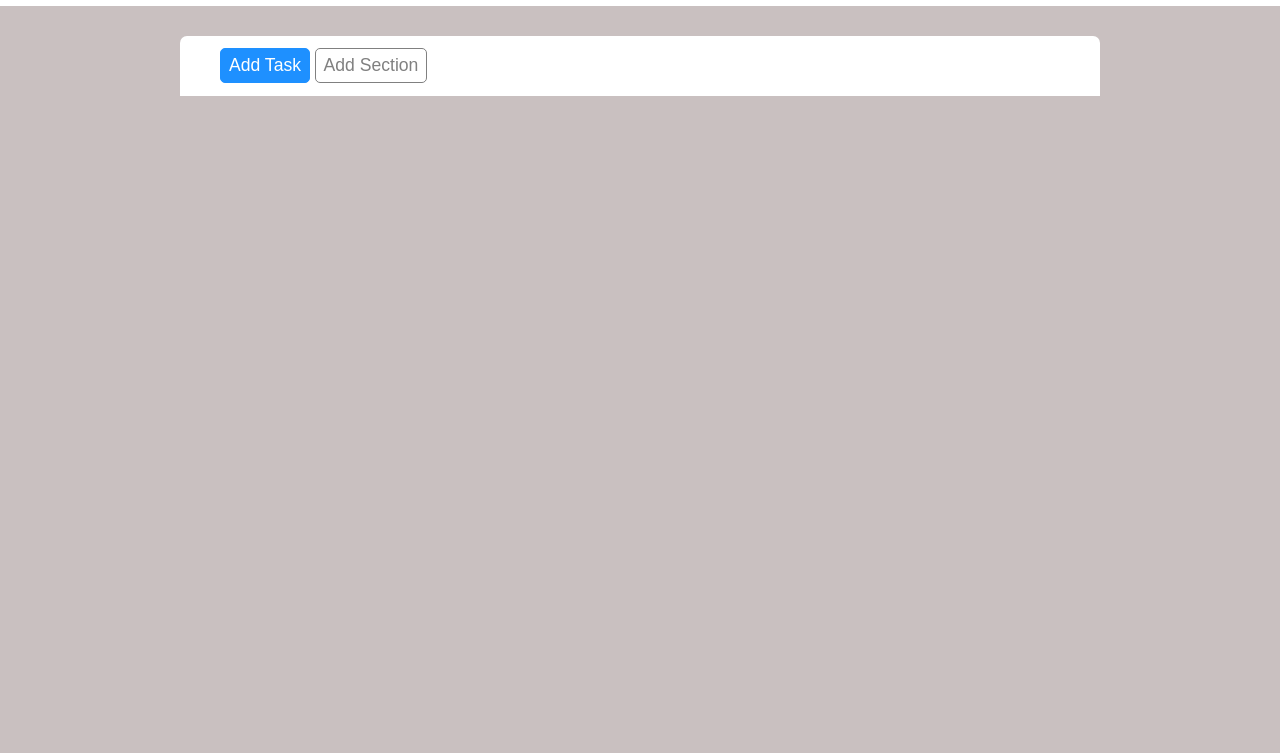
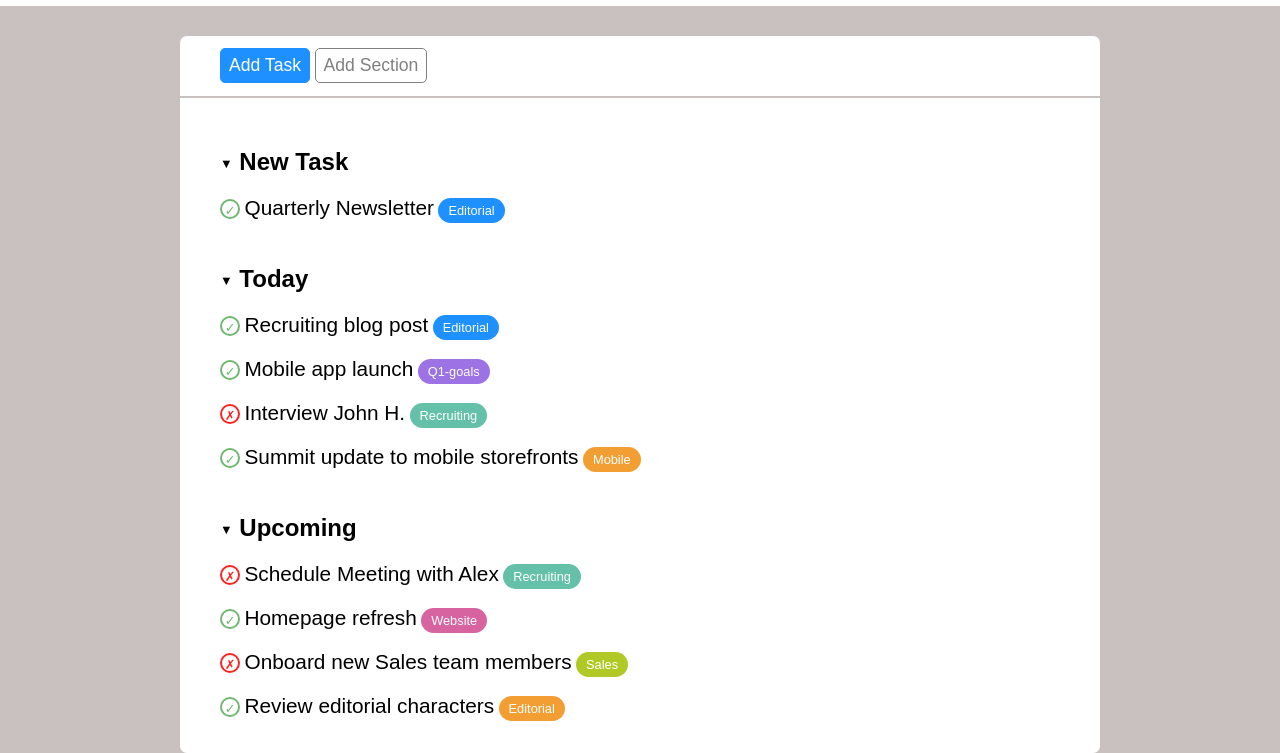
Before and after one commit to ariannacostanzo/html-css-toboolist, a plain HTML site: page index.html in a window 1280 px wide. Shown: the part 74-827 px from the top of the page. Before the commit the page ends 800 px from the top, so only its background shows below. Drawn offline with Linux system fonts and the light colour scheme.

Commit message:
finished main sections

```diff
--- a/index.html
+++ b/index.html
@@ -24,6 +24,70 @@
                     <button>Add Section</button>
                 </div>
             </header>
+            <div class="main-sections-container">
+                <section class="main-section">
+                    <div class="section-title">
+                        <h2><span class="triangle-down">&#9660;</span> New Task</h2>
+                    </div>
+                    <div class="section-content-container">
+                        <span class="checkbox checkbox-green">&check;</span>
+                        <span class="text-normal">Quarterly Newsletter</span>
+                        <span class="text-label text-label-blue">Editorial</span>
+                    </div>
+                </section>
+                <section class="main-section">
+                    <div class="section-title">
+                        <h2><span class="triangle-down">&#9660;</span> Today</h2>
+                    </div>
+                    <div class="section-content-container">
+                        <span class="checkbox checkbox-green">&check;</span>
+                        <span class="text-normal">Recruiting blog post</span>
+                        <span class="text-label text-label-blue">Editorial</span>
+                    </div>
+                    <div class="section-content-container">
+                        <span class="checkbox checkbox-green">&check;</span>
+                        <span class="text-normal">Mobile app launch</span>
+                        <span class="text-label text-label-violet">Q1-goals</span>
+                    </div>
+                    <div class="section-content-container">
+                        <span class="checkbox checkbox-red">&cross;</span>
+                        <span class="text-normal">Interview John H.</span>
+                        <span class="text-label text-label-green">Recruiting</span>
+                    </div>
+                    <div class="section-content-container">
+                        <span class="checkbox checkbox-green">&check;</span>
+                        <span class="text-normal">Summit update to mobile storefronts</span>
+                        <span class="text-label text-label-orange">Mobile</span>
+                    </div>
+                </section>
+                <section class="main-section">
+                    <div class="section-title">
+                        <h2><span class="triangle-down">&#9660;</span> Upcoming</h2>
+                    </div>
+                    <div class="section-content-container">
+                        <span class="checkbox checkbox-red">&cross;</span>
+                        <span class="text-normal">Schedule Meeting with Alex</span>
+                        <span class="text-label text-label-green">Recruiting</span>
+                    </div>
+                    <div class="section-content-container">
+                        <span class="checkbox checkbox-green">&check;</span>
+                        <span class="text-normal">Homepage refresh</span>
+                        <span class="text-label text-label-pink">Website</span>
+                    </div>
+                    <div class="section-content-container">
+                        <span class="checkbox checkbox-red">&cross;</span>
+                        <span class="text-normal">Onboard new Sales team members</span>
+                        <span class="text-label text-label-grape">Sales</span>
+                    </div>
+                    <div class="section-content-container">
+                        <span class="checkbox checkbox-green">&check;</span>
+                        <span class="text-normal">Review editorial characters</span>
+                        <span class="text-label text-label-orange">Editorial</span>
+                    </div>
+                </section>
+
+
+            </div>
         </div>
     </main>
 </body>
--- a/style.css
+++ b/style.css
@@ -68,3 +68,92 @@ button {
     color: white;
     border: 1px solid #1e90ff;
 }
+
+/* section */
+
+.main-sections-container {
+    background-color: white;
+    border-radius: 0 0 7px 7px;
+    padding: 40px 0 0 40px;
+}
+
+.main-section {
+    margin-top: 10px;
+}
+
+/* section title */
+.triangle-down {
+    font-size: .8rem;
+    vertical-align: middle;
+}
+
+/* section content */
+
+
+.section-content-container {
+    margin: 20px 0;
+}
+
+.main-section {
+    padding-bottom: 15px;
+}
+
+
+
+.checkbox {
+    border-radius: 50%;
+    display: inline-block;
+    width: 20px;
+    height: 20px;
+    text-align: center;
+    line-height: 20px;
+    font-size: .8rem;
+}
+
+.checkbox-green {
+    border: 2px solid #70b770;
+    color: #70b770;
+}
+
+.checkbox-red {
+    border: 2px solid #ff2121 ;
+    color: #ff2121 ;
+}
+
+.text-normal {
+    font-size: 1.3rem;
+}
+
+.text-label {
+    font-size: .8rem;
+    background-color: rgb(20, 114, 114);
+    color: white;
+    padding: 5px 10px;
+    border-radius: 15px;
+}
+
+/* different color background of text-label */
+
+.text-label-blue {
+    background-color: #1e90ff;
+}
+
+.text-label-violet {
+    background-color: #9c72e4;
+}
+
+.text-label-green {
+    background-color: #64c0a9;
+}
+
+.text-label-orange {
+    background-color: #f29e33;
+}
+
+.text-label-pink {
+    background-color: #d863a1;
+}
+
+.text-label-grape {
+    background-color: #b0c926 ;
+}
```
